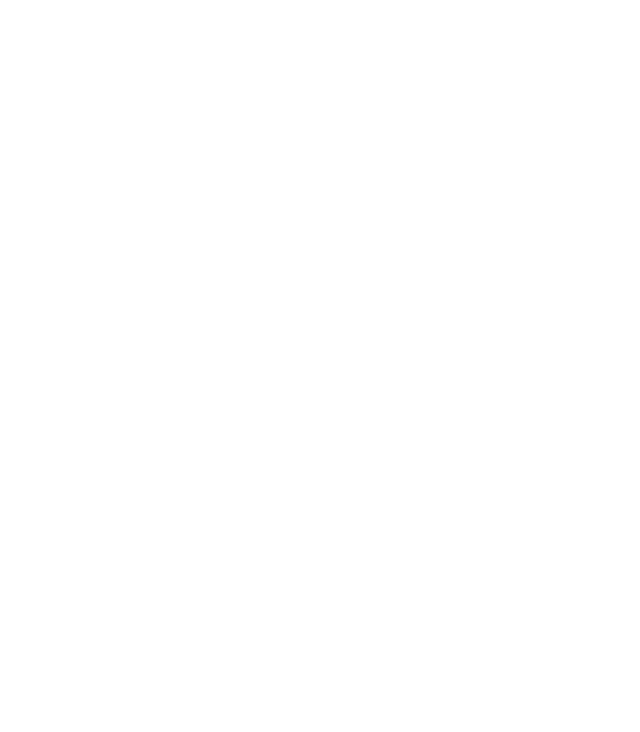
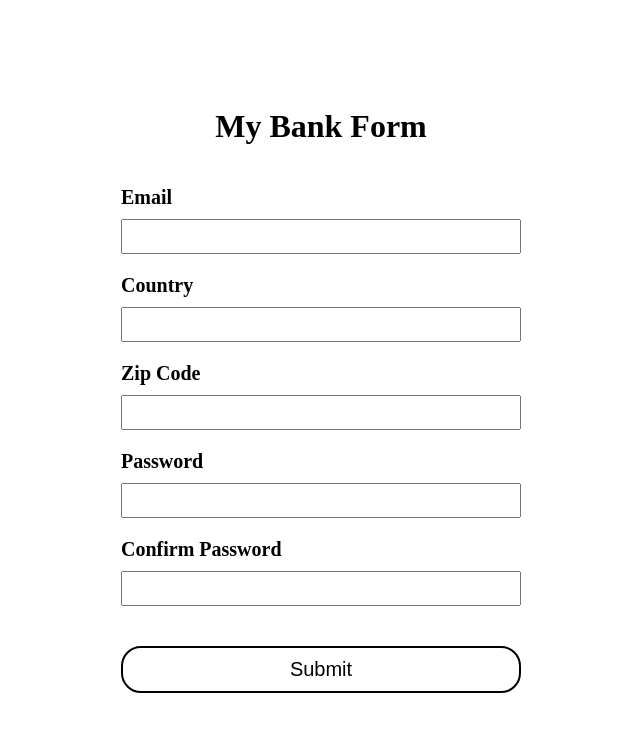
Before and after one commit to DogeOfFreedom/odin-bank-form, a website built with webpack: page src/index.html in a window 1280 px wide. Shown: the whole page, without its empty margins (319-959 px from the left). Built offline with nearby package versions, Linux system fonts and the light colour scheme.

Commit message:
add basic html and css for bank form

```diff
--- a/src/index.html
+++ b/src/index.html
@@ -1,11 +1,39 @@
-<!DOCTYPE html>
+<!doctype html>
 <html lang="en">
-<head>
-    <meta charset="UTF-8">
-    <meta name="viewport" content="width=device-width, initial-scale=1.0">
+  <head>
+    <meta charset="UTF-8" />
+    <meta name="viewport" content="width=device-width, initial-scale=1.0" />
     <title></title>
-</head>
-<body>
-
-</body>
+  </head>
+  <body>
+    <h1>My Bank Form</h1>
+    <form class="bank-form">
+      <div class="email-container">
+        <label for="email">Email</label>
+        <input name="email" type="text" />
+        <span class="error"></span>
+      </div>
+      <div class="country-container">
+        <label for="country">Country</label>
+        <input name="country" type="text" />
+        <span class="error"></span>
+      </div>
+      <div class="zipcode-container">
+        <label for="zipCode">Zip Code</label>
+        <input name="zipCode" type="text" />
+        <span class="error"></span>
+      </div>
+      <div class="password-container">
+        <label for="password">Password</label>
+        <input name="password" type="text" />
+        <span class="error"></span>
+      </div>
+      <div class="confirm-password-container">
+        <label for="confirmPassword">Confirm Password</label>
+        <input name="confirmPassword" type="text" />
+        <span class="error"></span>
+      </div>
+      <button type="submit">Submit</button>
+    </form>
+  </body>
 </html>
--- a/src/scripts/index.js
+++ b/src/scripts/index.js
@@ -1 +1,8 @@
 import "../style.css";
+
+const form = document.querySelector("form");
+const submit = document.querySelector("button");
+
+form.addEventListener("submit", (e) => {
+  e.preventDefault();
+});
--- a/src/style.css
+++ b/src/style.css
@@ -0,0 +1,66 @@
+:root {
+  --label-font-size: 20px;
+  --input-font-size: 25px;
+}
+
+body {
+  margin: 0px;
+  display: flex;
+  flex-direction: column;
+  justify-content: center;
+  align-items: center;
+  height: 100vh;
+}
+
+form {
+  /* border: 1px solid black; */
+  padding: 20px 10px;
+  width: 400px;
+  display: flex;
+  flex-direction: column;
+  gap: 20px;
+}
+
+form div {
+  display: flex;
+  flex-direction: column;
+}
+
+form div label {
+  font-size: var(--label-font-size);
+  margin-bottom: 10px;
+  font-weight: bold;
+}
+
+form div input {
+  font-size: var(--input-font-size);
+  line-height: var(--input-font-size);
+}
+
+form button {
+  font-size: var(--label-font-size);
+  background-color: white;
+  color: black;
+  border-radius: var(--label-font-size);
+  padding: 10px 0px;
+  margin-top: 20px;
+  border: 2px solid black;
+
+  --transition-time: 70ms;
+
+  transition:
+    color var(--transition-time) ease-in-out,
+    background-color var(--transition-time) ease-in-out,
+    font-weight var(--transition-time) ease-in-out,
+    transform 50ms ease-in-out;
+}
+
+form button:hover {
+  color: white;
+  background-color: black;
+  box-shadow: 0px 2px 5px rgb(71, 71, 71);
+}
+
+form button:active {
+  transform: translate(0px, 3px);
+}
```
Also changed, not shown: package.json (added, +35 -0 lines), .eslintrc.js (added), 1 other file.
